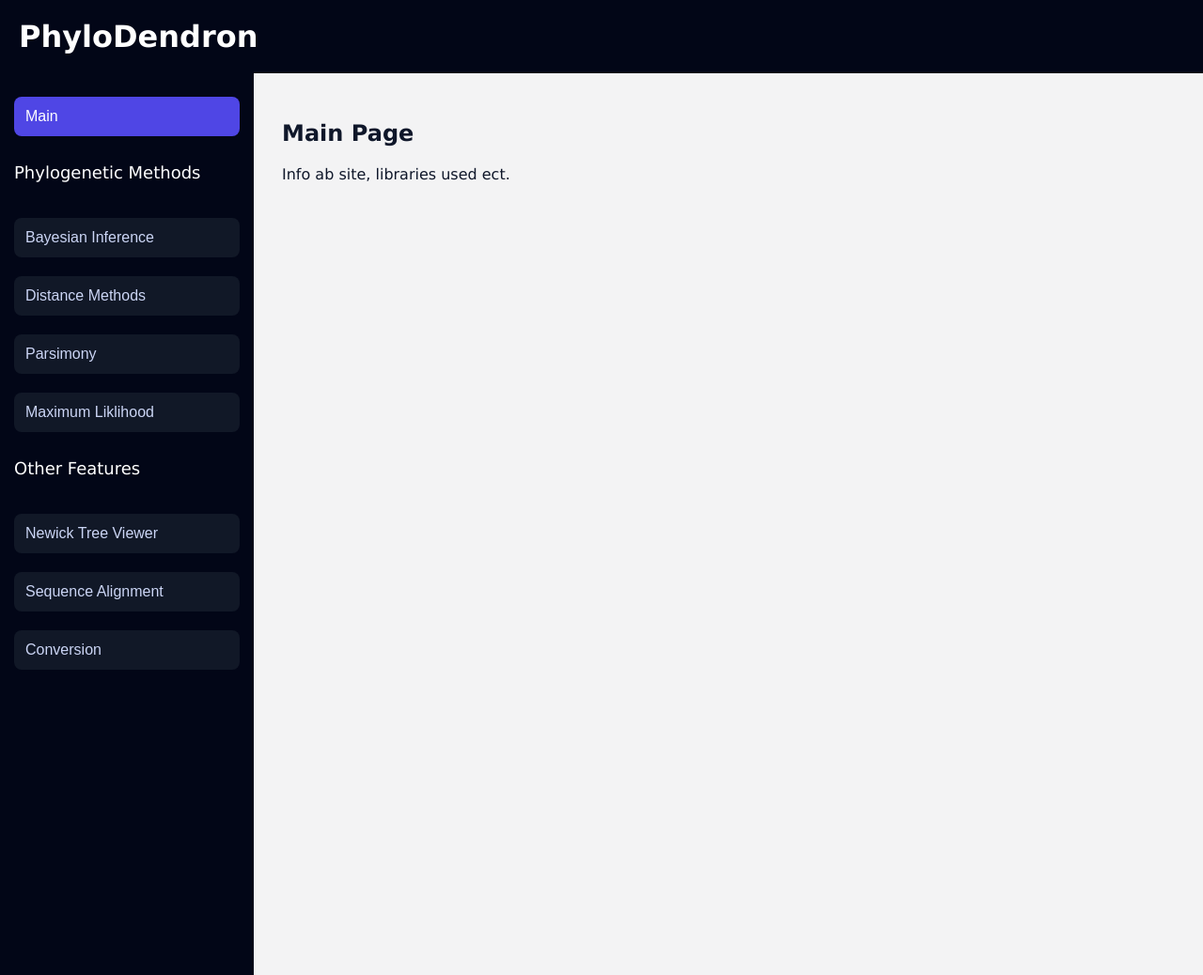
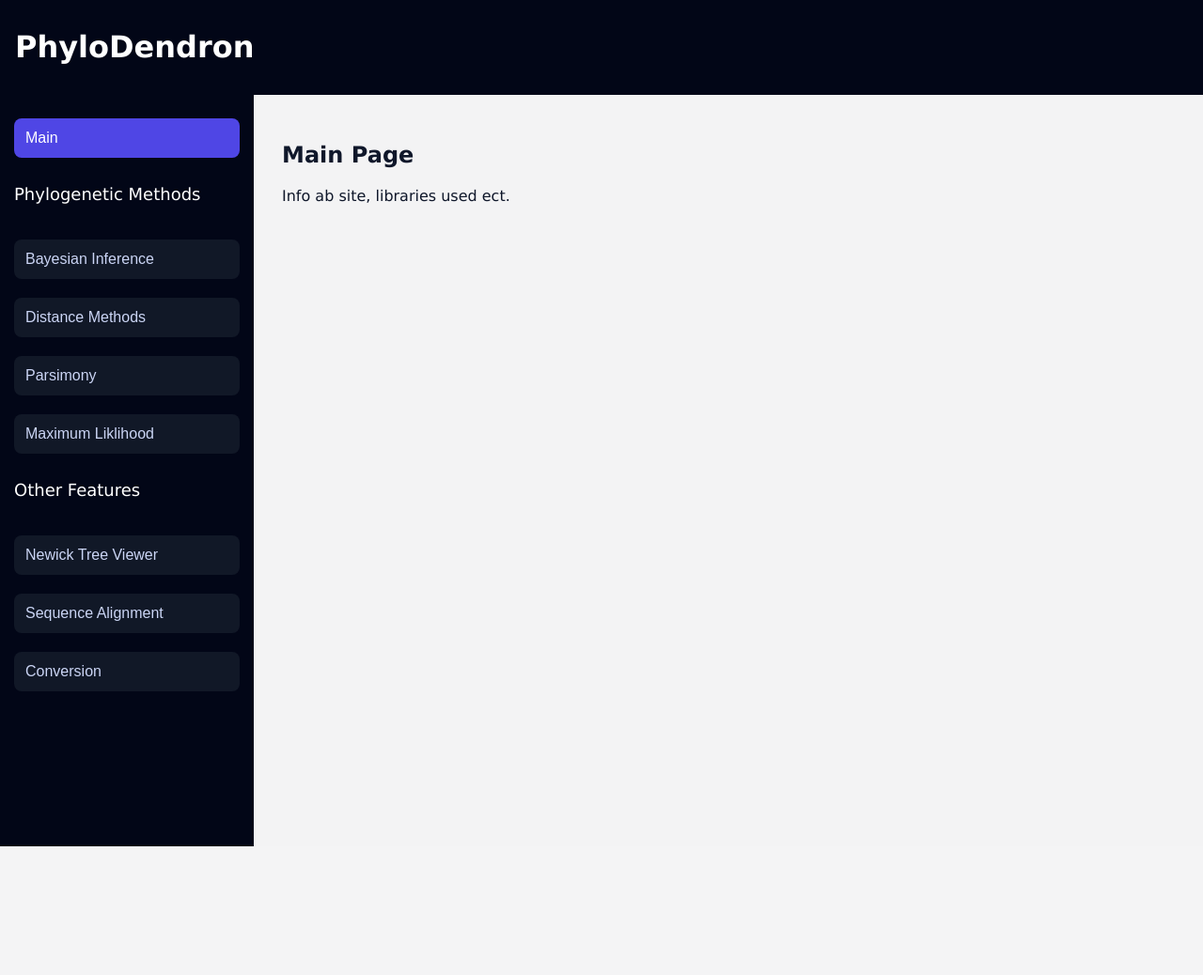
Before and after one commit to mariyanas/BIF7101-projet, a Flask app: page / in a window 1280 px wide. Shown: the whole page at 94% size. After the commit the page ends 901 px from the top, so only its background shows below. Run offline with Flask 3, Linux system fonts and the light colour scheme.

Commit message:
added header, other minor changes

```diff
--- a/app/static/style.css
+++ b/app/static/style.css
@@ -3,11 +3,18 @@
     font-family: "Verdana", sans-serif;
     background: #f3f3f4;
     color: #0f172a;
+    height: 600px;
 }
 
-h1 {
+/* h1 {
     margin: 0;
     padding: 20px;
+} */
+
+.header {
+  position: sticky;
+  top: 0;
+  padding: 10px 16px;
     background: #020617;
     color:white;
 }
@@ -15,7 +22,7 @@
 
 .container {
     display: flex;
-    height: 120vh;
+    min-height: 100vh;
 }
 
 
```
